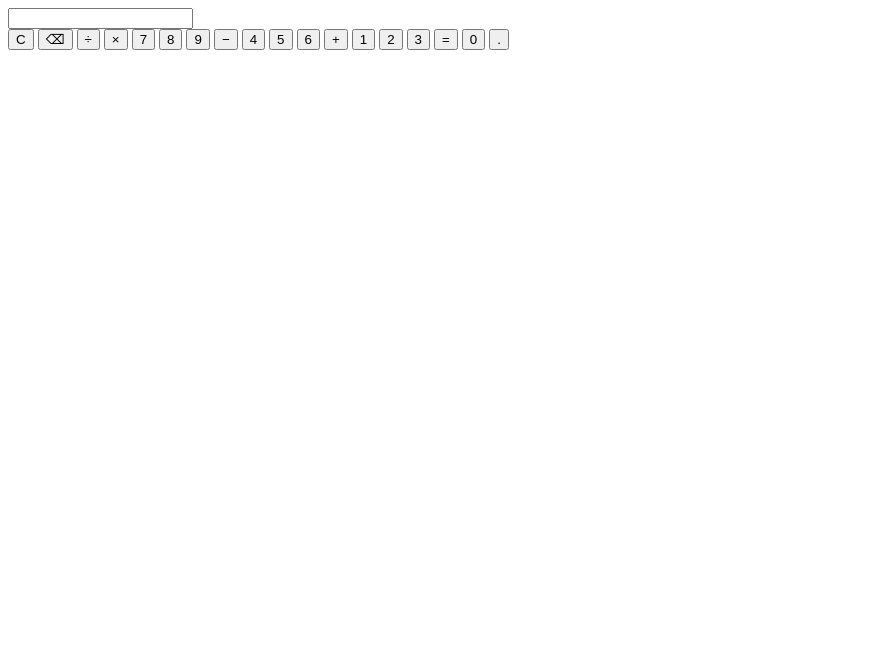
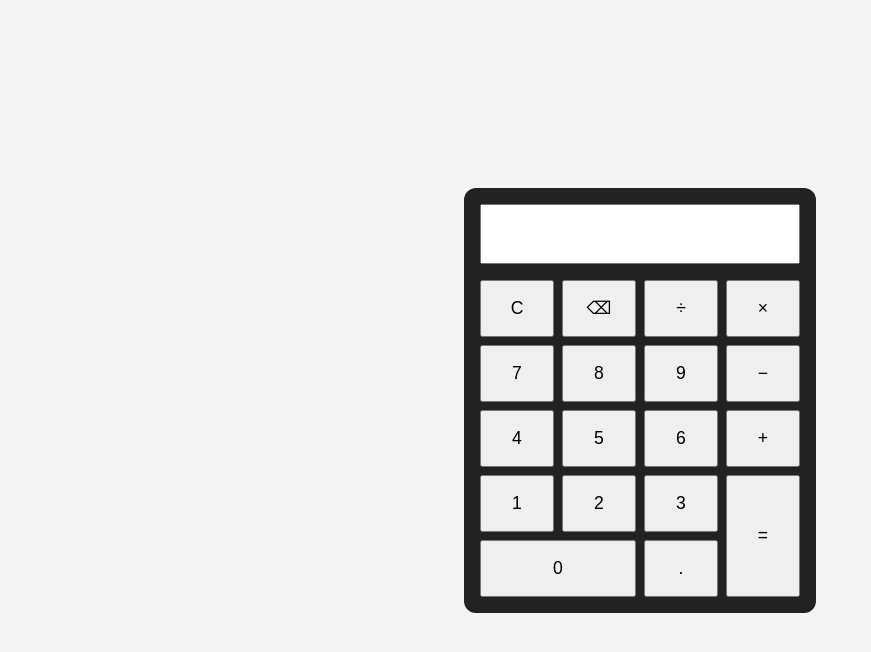
Before and after one commit to kamva-hanisi/OIBSIP, a plain HTML site: page WebDev-L2-Calculator/index.html in a window 1280 px wide. Shown: the whole page, without its empty margins (0-871 px from the left). Drawn offline with Linux system fonts and the light colour scheme.

Commit message:
add initial HTML and CSS files for calculator layout

```diff
--- a/WebDev-L2-Calculator/index.html
+++ b/WebDev-L2-Calculator/index.html
@@ -4,6 +4,7 @@
     <meta charset="UTF-8" />
     <meta name="viewport" content="width=device-width, initial-scale=1.0" />
     <title>Calculator</title>
+    <link rel="stylesheet" href="style.css" />
   </head>
   <body>
     <div class="calculator">
--- a/WebDev-L2-Calculator/style.css
+++ b/WebDev-L2-Calculator/style.css
@@ -0,0 +1,46 @@
+/* style.css */
+body {
+  margin: 0;
+  min-height: 100vh;
+  display: grid;
+  place-items: center;
+  background: #f4f4f4;
+  font-family: Arial, sans-serif;
+}
+
+.calculator {
+  background: #222;
+  padding: 1rem;
+  border-radius: 12px;
+  width: 320px;
+}
+
+#display {
+  width: 100%;
+  box-sizing: border-box;
+  height: 60px;
+  margin-bottom: 1rem;
+  font-size: 2rem;
+  text-align: right;
+  padding: 0 1rem;
+}
+
+.buttons {
+  display: grid;
+  grid-template-columns: repeat(4, 1fr);
+  gap: 0.5rem;
+}
+
+button {
+  padding: 1rem;
+  font-size: 1.1rem;
+  cursor: pointer;
+}
+
+.zero {
+  grid-column: span 2;
+}
+
+.equals {
+  grid-row: span 2;
+}
```
